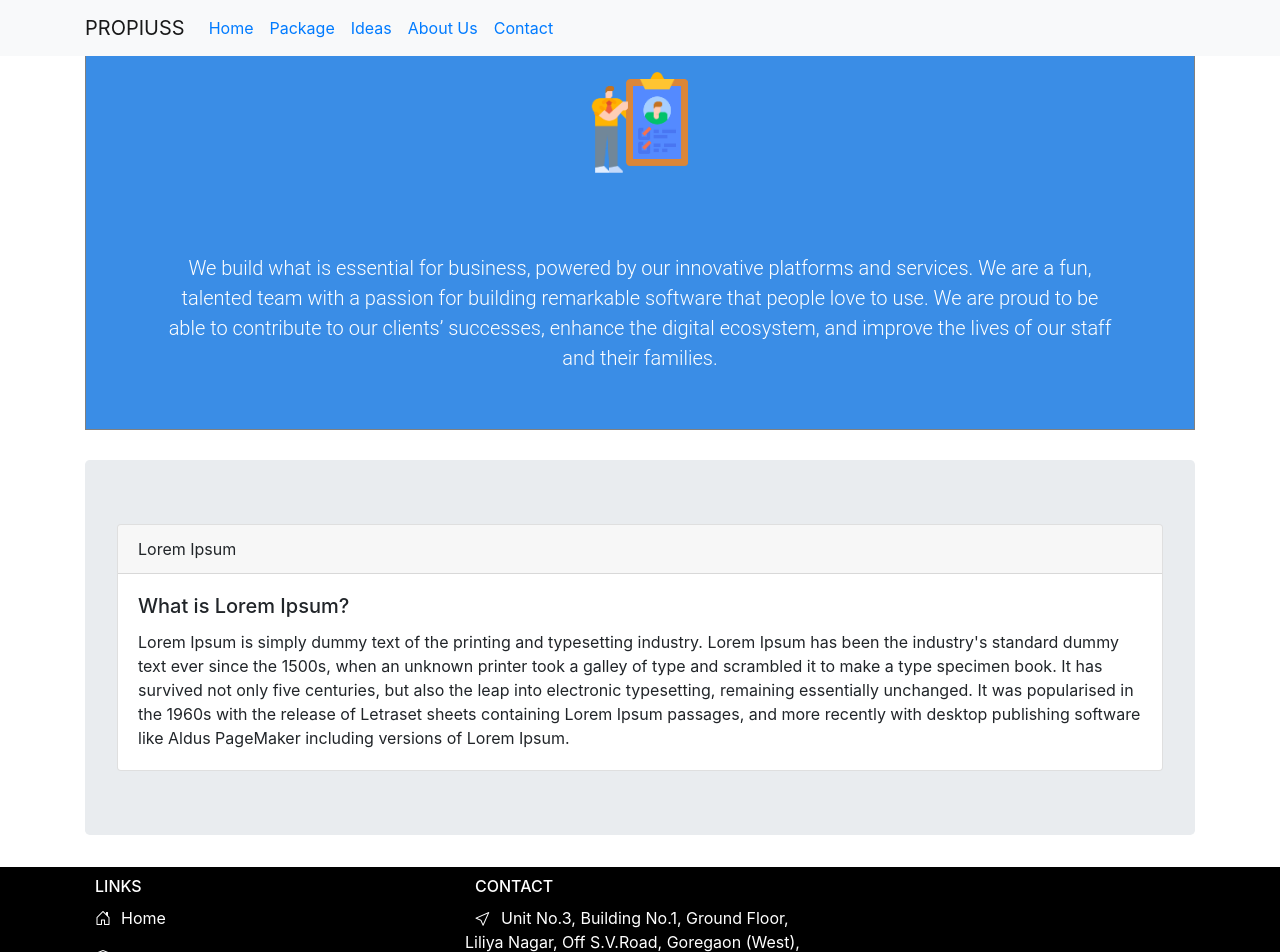
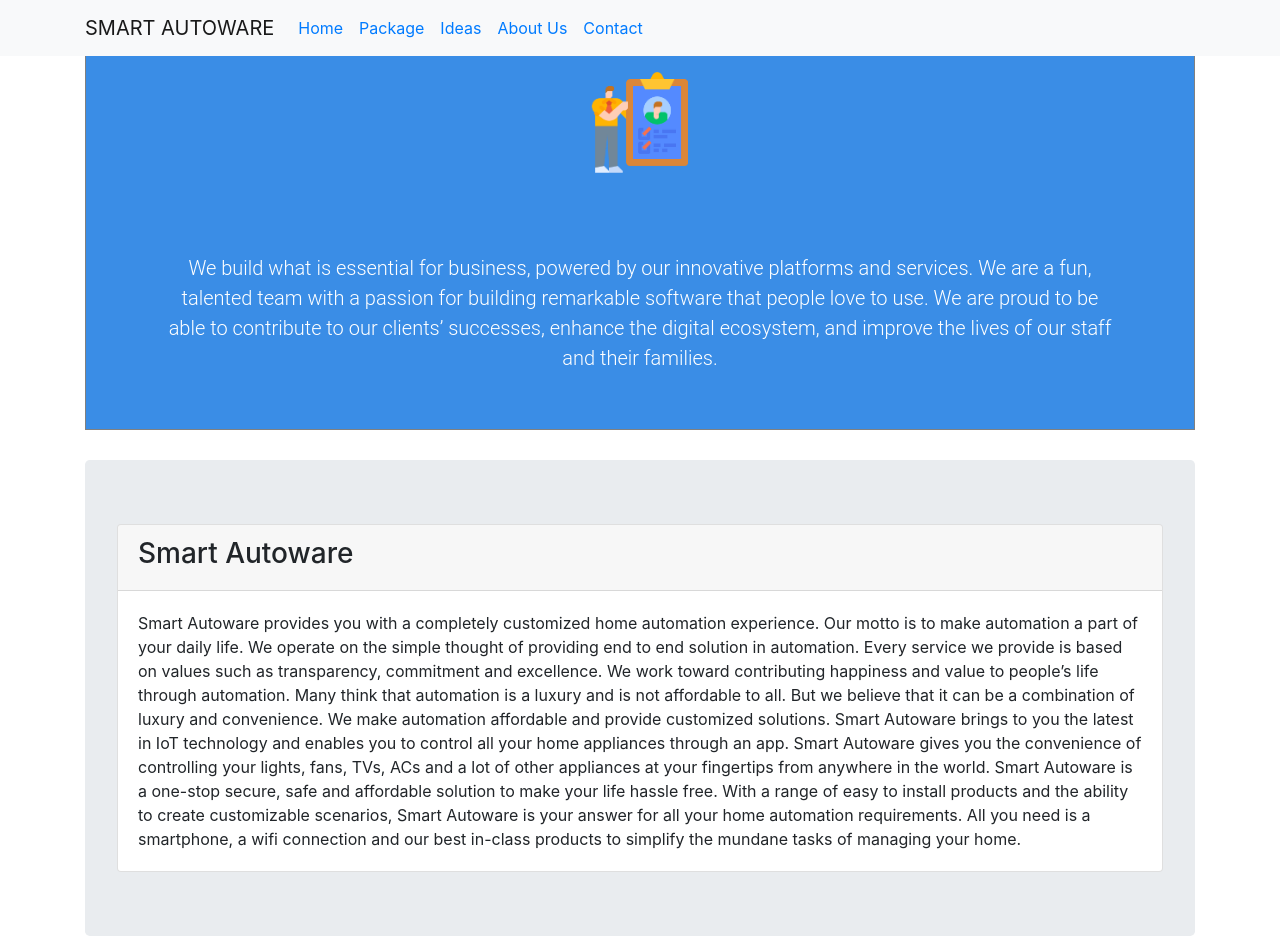
Before and after one commit to nikhil11001/propiuss, a React (Create React App) app: page /about in a window 1280 px wide. Shown: the top 952 px of the page. Built offline with nearby package versions, Linux system fonts and the light colour scheme.

Commit message:
Changes in about us and contact page

```diff
--- a/src/components/about.js
+++ b/src/components/about.js
@@ -26,20 +26,33 @@ class About extends React.Component {
           <div className="margin-top-30">
             <Jumbotron>
               <Card>
-                <Card.Header>Lorem Ipsum</Card.Header>
+                <Card.Header>
+                  <h3>Smart Autoware</h3>
+                </Card.Header>
                 <Card.Body>
-                  <Card.Title>What is Lorem Ipsum?</Card.Title>
                   <Card.Text>
-                    Lorem Ipsum is simply dummy text of the printing and
-                    typesetting industry. Lorem Ipsum has been the industry's
-                    standard dummy text ever since the 1500s, when an unknown
-                    printer took a galley of type and scrambled it to make a
-                    type specimen book. It has survived not only five centuries,
-                    but also the leap into electronic typesetting, remaining
-                    essentially unchanged. It was popularised in the 1960s with
-                    the release of Letraset sheets containing Lorem Ipsum
-                    passages, and more recently with desktop publishing software
-                    like Aldus PageMaker including versions of Lorem Ipsum.
+                    Smart Autoware provides you with a completely customized
+                    home automation experience. Our motto is to make automation
+                    a part of your daily life. We operate on the simple thought
+                    of providing end to end solution in automation. Every
+                    service we provide is based on values such as transparency,
+                    commitment and excellence. We work toward contributing
+                    happiness and value to people’s life through automation.
+                    Many think that automation is a luxury and is not affordable
+                    to all. But we believe that it can be a combination of
+                    luxury and convenience. We make automation affordable and
+                    provide customized solutions. Smart Autoware brings to you
+                    the latest in IoT technology and enables you to control all
+                    your home appliances through an app. Smart Autoware gives
+                    you the convenience of controlling your lights, fans, TVs,
+                    ACs and a lot of other appliances at your fingertips from
+                    anywhere in the world. Smart Autoware is a one-stop secure,
+                    safe and affordable solution to make your life hassle free.
+                    With a range of easy to install products and the ability to
+                    create customizable scenarios, Smart Autoware is your answer
+                    for all your home automation requirements. All you need is a
+                    smartphone, a wifi connection and our best in-class products
+                    to simplify the mundane tasks of managing your home.
                   </Card.Text>
                 </Card.Body>
               </Card>
--- a/src/components/contact.js
+++ b/src/components/contact.js
@@ -24,19 +24,17 @@ class Contact extends React.Component {
               <p>
                 <i className="bi bi-globe2 margin-10" />
                 <span>
-                  Factory - 53/1, Nigdi - Chakan Road, Near Talwade Circle
+                  E504,Ayaan Building No2, Ubalenager, Opp.sai satyam park,
                 </span>
-                <p className="margin-10">
-                  Talwade, Tal. Haveli, Dist. Pune, Maharashtra, India - 411062
-                </p>
+                <p className="margin-10">Wagholi, Pune - 412207</p>
               </p>
               <p>
                 <i className="bi bi-telephone margin-10" />
-                +91 9921001880
+                +91 89835 00938
               </p>
               <p>
                 <i class="bi bi-envelope-open margin-10"></i>
-                info@propiuss.com
+                info@smartautoware.com
               </p>
             </Col>
             <Col md={6}>
@@ -87,13 +85,13 @@ class Contact extends React.Component {
 
             <div style={{ margin: "20px 0" }}>
               <iframe
-                src="https://www.google.com/maps/embed?pb=!1m18!1m12!1m3!1d121058.92836565562!2d73.7929269405248!3d18.52476632650221!2m3!1f0!2f0!3f0!3m2!1i1024!2i768!4f13.1!3m3!1m2!1s0x3bc2bf2e67461101%3A0x828d43bf9d9ee343!2sPune%2C%20Maharashtra!5e0!3m2!1sen!2sin!4v1615096060797!5m2!1sen!2sin"
+                src="https://www.google.com/maps/embed?pb=!1m16!1m12!1m3!1d3781.981885851621!2d73.95874956423715!3d18.574855372361206!2m3!1f0!2f0!3f0!3m2!1i1024!2i768!4f13.1!2m1!1sE504%2CAyaan%20Building%20No2%2C%20Ubalenager%2C%20Opp.sai%20satyam%20park%2C%20Wagholi%20%2CPune%20412207!5e0!3m2!1sen!2sin!4v1631426328579!5m2!1sen!2sin"
                 width="100%"
-                height="400"
+                height="600"
                 style={{ border: 0 }}
                 allowfullscreen=""
                 loading="lazy"
-              ></iframe>
+              />
             </div>
           </Jumbotron>
         </div>
--- a/src/components/footer.js
+++ b/src/components/footer.js
@@ -43,18 +43,17 @@ const Footer = () => {
           <Col md={4}>
             <h6 className="margin-10">CONTACT</h6>
             <p>
-              <i class="bi bi-cursor margin-10"></i>Unit No.3, Building No.1,
-              Ground Floor, Liliya Nagar, Off S.V.Road, Goregaon (West),
-              Mumbai-400 062. India.
+              <i class="bi bi-cursor margin-10"></i>E504,Ayaan Building No2,
+              Ubalenager, Opp.sai satyam park, Wagholi ,Pune 412207
             </p>
 
             <p>
-              <i class="bi bi-phone margin-10"></i>Phone:+91 9820058279
+              <i class="bi bi-phone margin-10"></i>Mob : +91 89835 00938
             </p>
 
             <p>
               <i class="bi bi-envelope-open margin-10"></i>Email:
-              info@propiuss.com
+              info@smartautoware.com
             </p>
           </Col>
         </Row>
--- a/src/components/navBar.js
+++ b/src/components/navBar.js
@@ -18,7 +18,7 @@ export const NavBar = () => {
   return (
     <Navbar bg="light" expand="lg" fixed="top">
       <Container>
-        <Navbar.Brand>PROPIUSS</Navbar.Brand>
+        <Navbar.Brand>SMART AUTOWARE</Navbar.Brand>
         <Navbar.Toggle aria-controls="basic-navbar-nav" ref={collapseBtnRef} />
         <Navbar.Collapse id="basic-navbar-nav" ref={basicNavRef}>
           <Nav className="me-auto">
```
